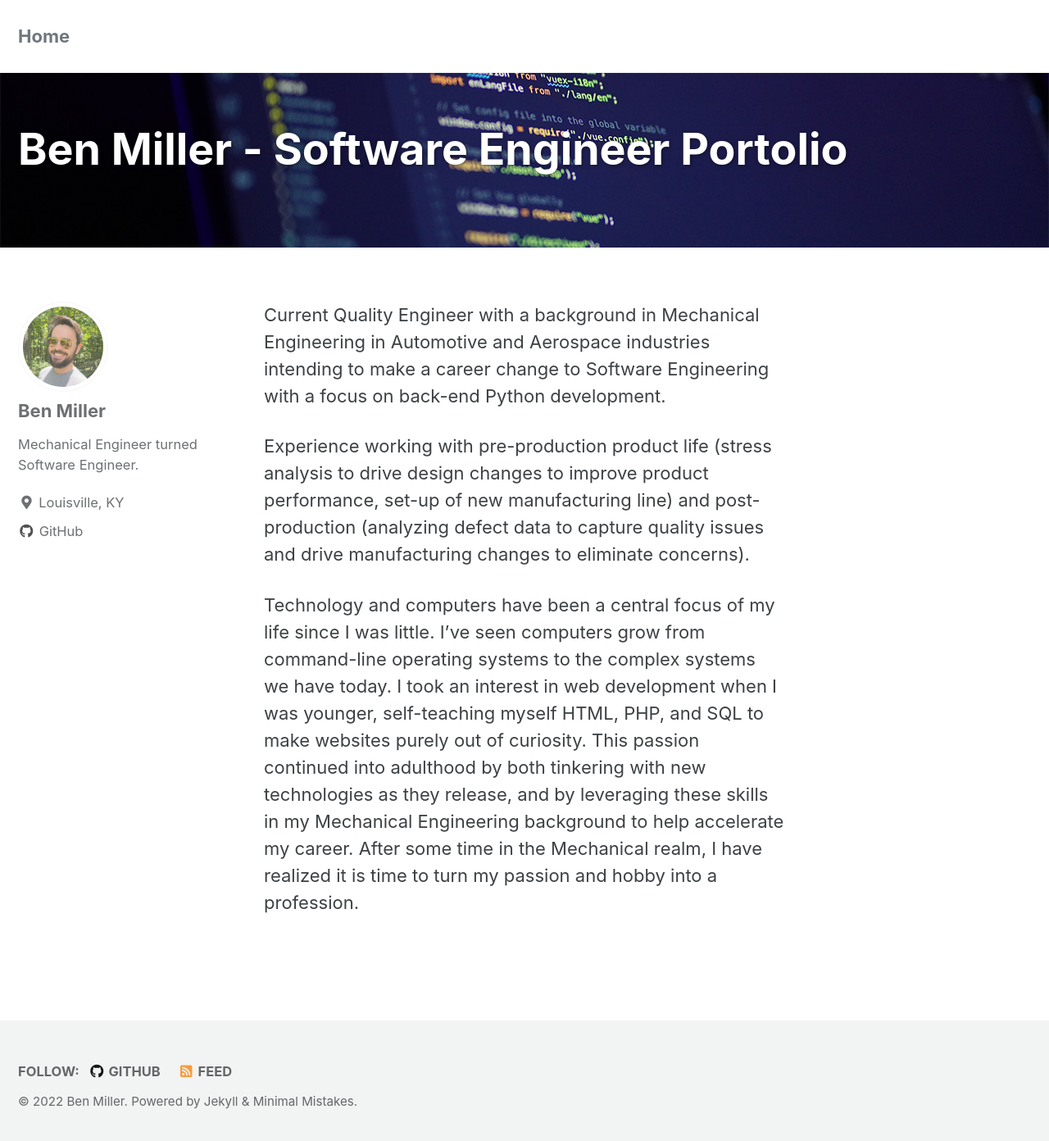
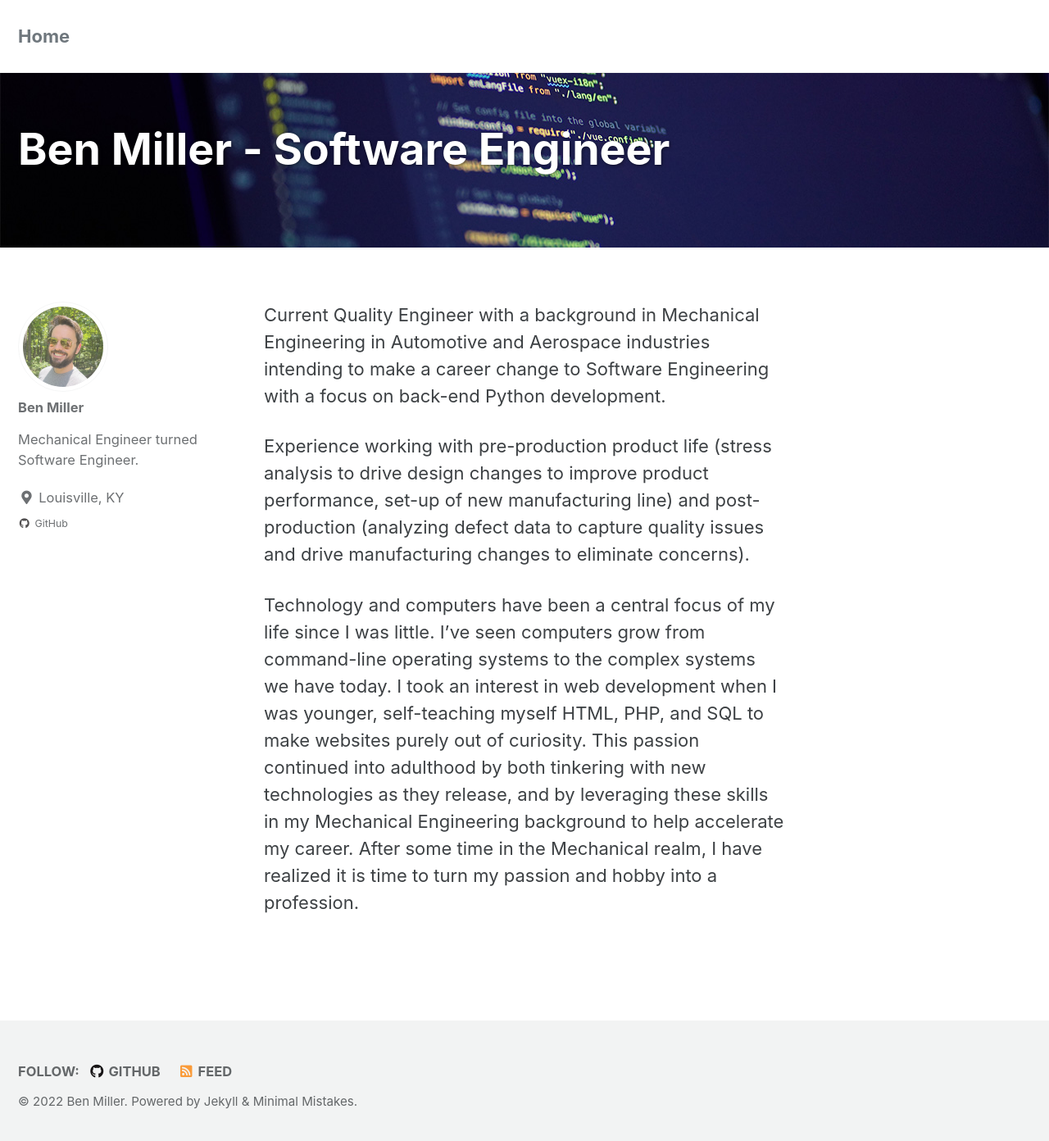
Before and after one commit to Ben-M-90/Ben-M-90.github.io, a Jekyll site: the page built from _pages/home.md, in a window 1280 px wide and 1400 px high. Shown: the top 1392 px of the window at 82% size. Built offline with Jekyll 4.4.1, drawn with Linux system fonts in a browser that asks for light colours; cached includes are drawn as plain includes.

Commit message:
Change contents, change font size

```diff
--- a/_config.yml
+++ b/_config.yml
@@ -16,7 +16,7 @@ minimal_mistakes_skin    : "default" # "air", "aqua", "contrast", "dark", "dirt"
 
 # Site Settings
 locale                   : "en-US"
-title                    : "Ben Miller - Software Engineer Portolio"
+title                    : "Ben Miller - Software Engineer"
 title_separator          : "-"
 subtitle                 : # site tagline that appears below site title in masthead
 name                     : "Ben Miller"
--- a/_sass/minimal-mistakes/_variables.scss
+++ b/_sass/minimal-mistakes/_variables.scss
@@ -38,7 +38,7 @@ $type-size-1: 2.441em !default; // ~39.056px
 $type-size-2: 1.953em !default; // ~31.248px
 $type-size-3: 1.563em !default; // ~25.008px
 $type-size-4: 1.25em !default; // ~20px
-$type-size-5: 1em !default; // ~16px
+$type-size-5: 0.75em !default; // ~16px // Default was 1.00em
 $type-size-6: 0.75em !default; // ~12px
 $type-size-7: 0.6875em !default; // ~11px
 $type-size-8: 0.625em !default; // ~10px
```
